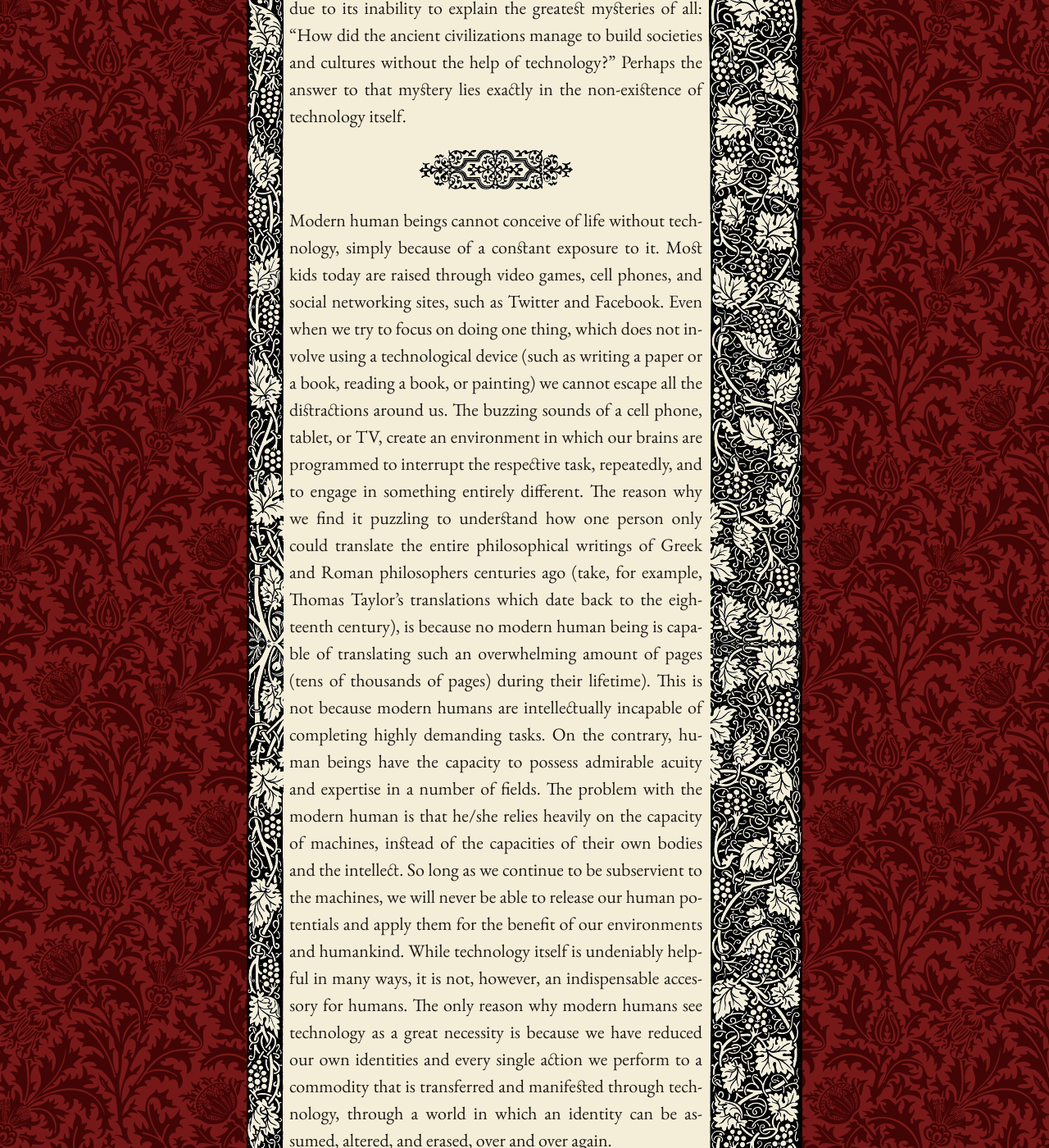
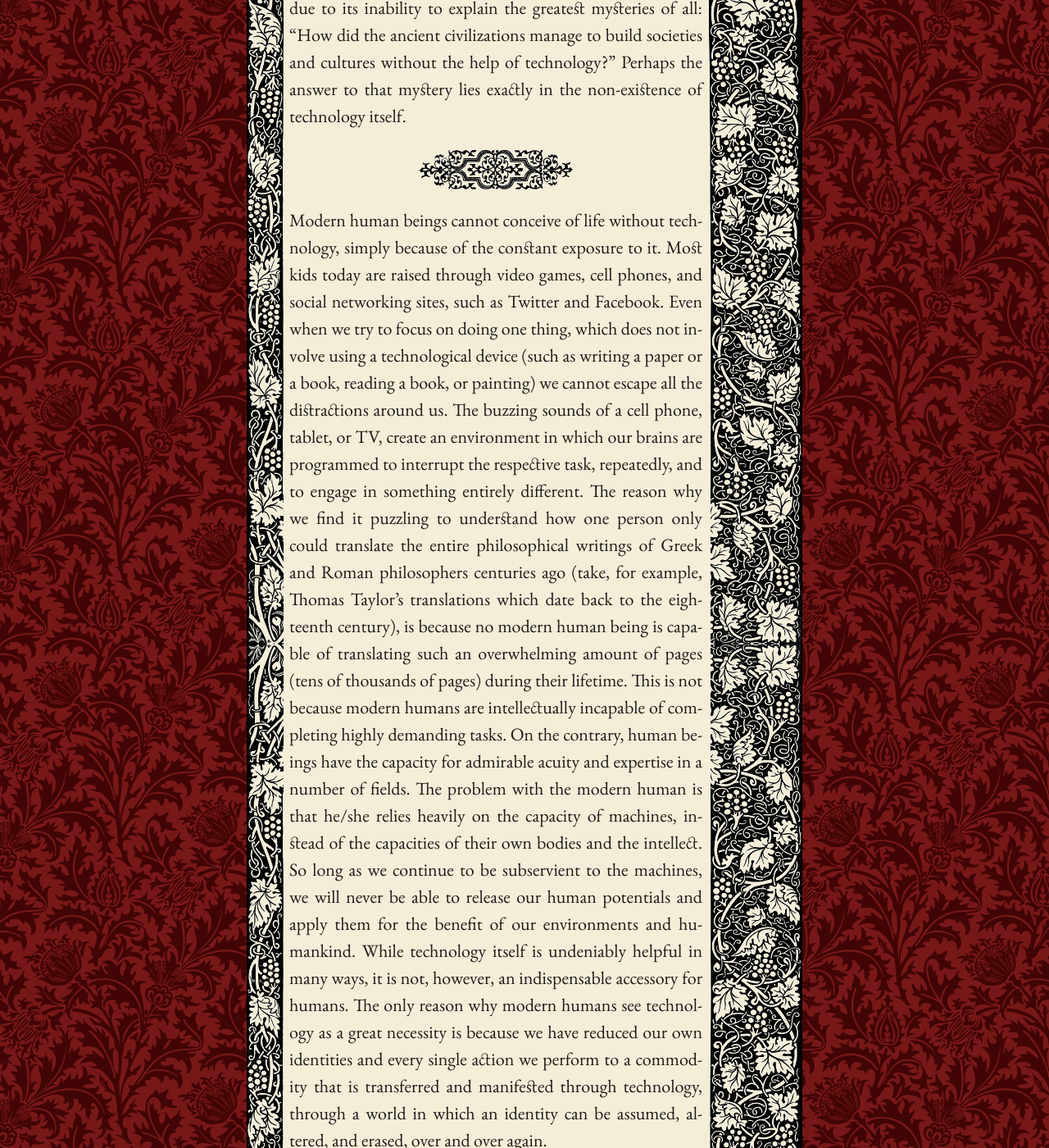
Before and after one commit to mpasovic/majapasovic.org, a Jekyll site: the page built from _posts/2013-12-23-cyborg-manifesto.md, in a window 1280 px wide and 1400 px high, scrolled down 6124 px. Shown: the whole window at 82% size. Built offline with Jekyll 4.4.1, drawn with Linux system fonts in a browser that asks for light colours; nearby versions of some CDN libraries.

Commit message:
Updated 2013-12-23-cyborg-manifesto.md

```diff
--- a/_posts/2013-12-23-cyborg-manifesto.md
+++ b/_posts/2013-12-23-cyborg-manifesto.md
@@ -147,7 +147,7 @@ non-existence of technology itself.
 
 *****
 Modern human beings cannot conceive of life without technology, simply
-because of a constant exposure to it. Most kids today are raised through
+because of the constant exposure to it. Most kids today are raised through
 video games, cell phones, and social networking sites, such as Twitter
 and Facebook. Even when we try to focus on doing one thing, which does
 not involve using a technological device (such as writing a paper or a
@@ -161,9 +161,9 @@ Greek and Roman philosophers centuries ago (take, for example,
 Thomas Taylor’s translations which date back to the eighteenth century),
 is because no modern human being is capable of translating such an
 overwhelming amount of pages (tens of thousands of pages) during their
-lifetime). This is not because modern humans are intellectually incapable of
+lifetime. This is not because modern humans are intellectually incapable of
 completing highly demanding tasks. On the contrary, human beings have
-the capacity to possess admirable acuity and expertise in a number of
+the capacity for admirable acuity and expertise in a number of
 fields. The problem with the modern human is that he/she relies heavily
 on the capacity of machines, instead of the capacities of their own
 bodies and the intellect. So long as we continue to be subservient to
```
